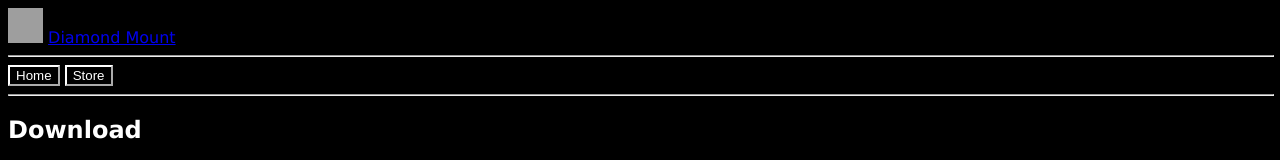
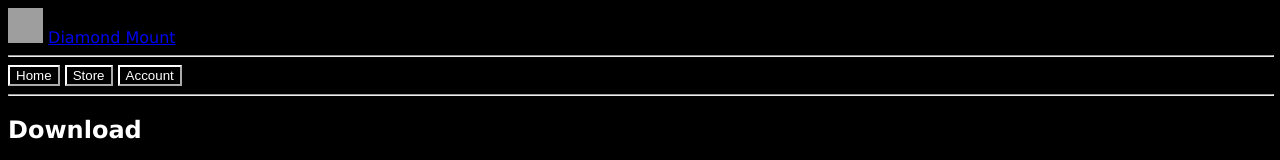
Before and after one commit to diamondmount/store, a plain HTML site: page index.html in a window 1280 px wide. Shown: the top 160 px of the page. Drawn offline with Linux system fonts and the light colour scheme; grey boxes are pictures that could not be loaded.

Commit message:
Update index.html

```diff
--- a/index.html
+++ b/index.html
@@ -17,6 +17,7 @@
     <hr width="100%" align="center">
     <a href="https://diamondmount.github.io/home"><button style="background-color:black; border-color:white; color:white">Home</button></a>
     <a href="https://diamondmount.github.io/store"><button style="background-color:black; border-color:white; color:white">Store</button></a>
+    <a href="https://diamondmount.github.io/account"><button style="background-color:black; border-color:white; color:white">Account</button></a>
     <hr width="100%" align="center">
 
     <h2>Download</h2>
```
